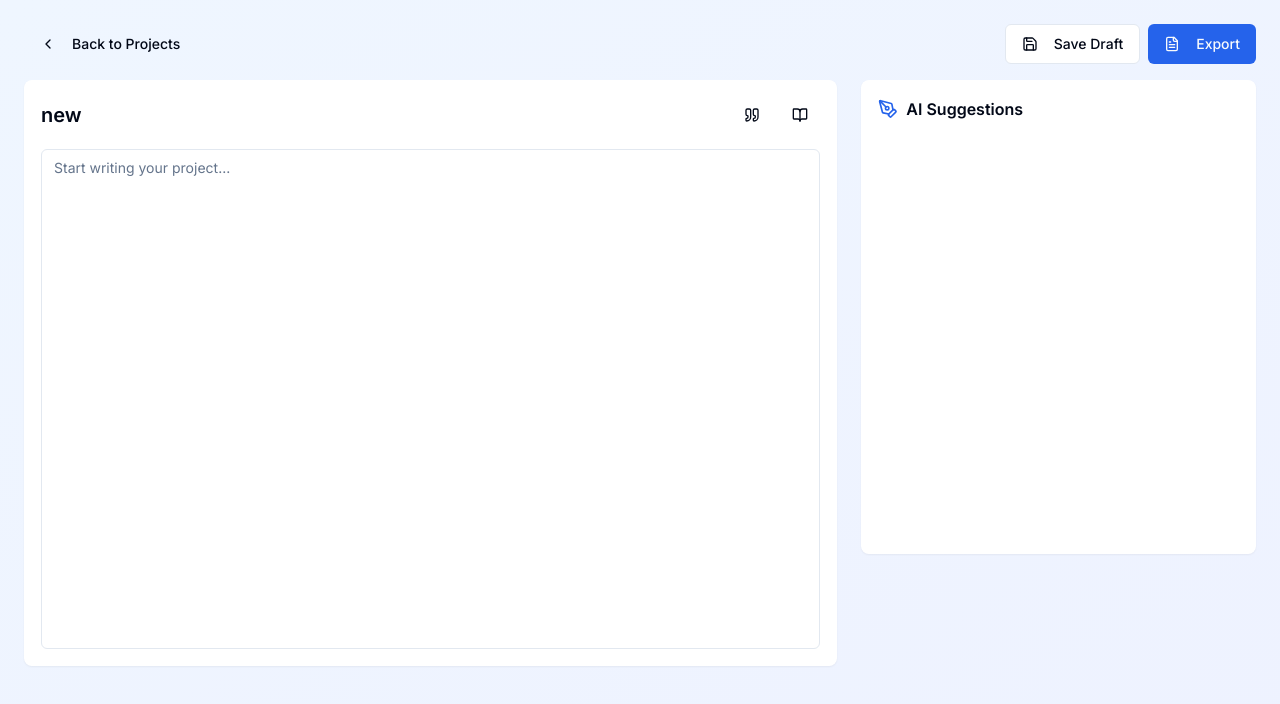
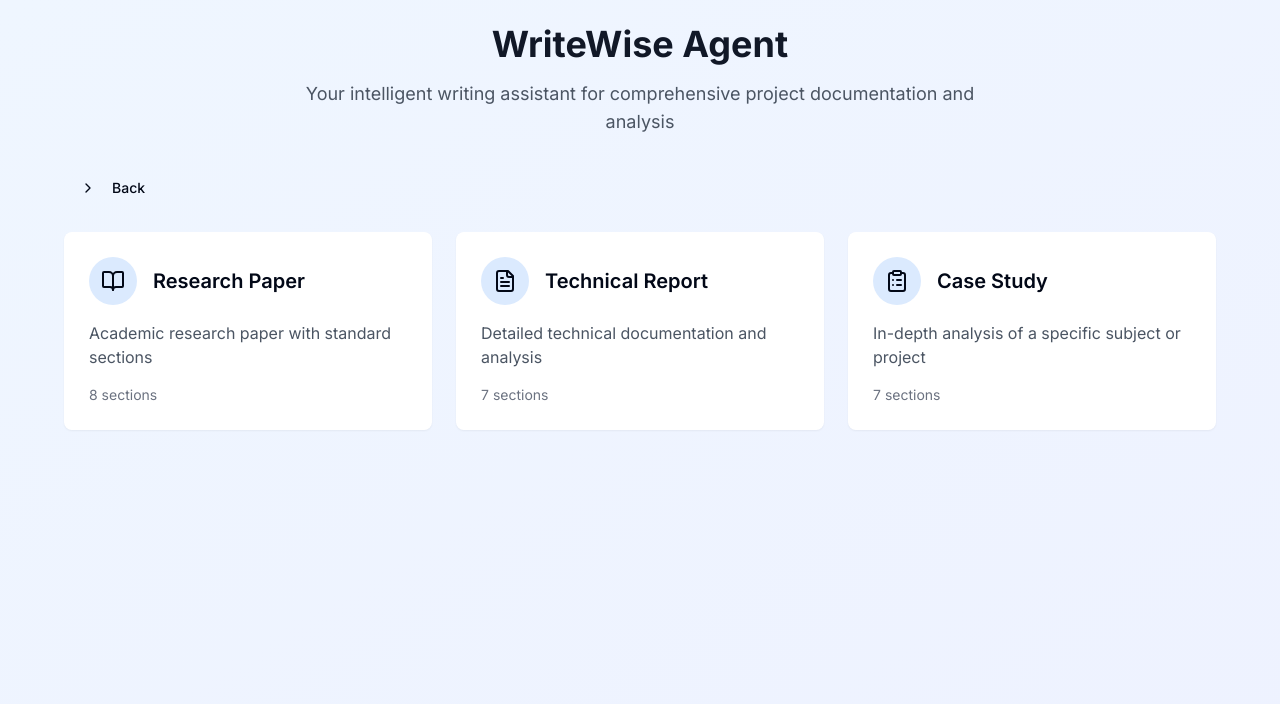
Before and after one commit to Teleiosite/writewise-agent, a React (Vite) app: page / in a window 1280 px wide. Both pictures are taken after a click on the button "Create Project". Shown: the top 704 px of the page. Built offline with nearby package versions, Linux system fonts and the light colour scheme.

Commit message:
Start implementation based on suggestions

```diff
--- /dev/null
+++ b/src/components/DocumentTemplates.tsx
@@ -0,0 +1,92 @@
+
+import { Card } from "@/components/ui/card";
+import {
+  BookOpen,
+  FileText,
+  ClipboardList,
+  BeakerIcon,
+  BookText,
+  FileSpreadsheet,
+} from "lucide-react";
+
+export type TemplateType = {
+  id: string;
+  title: string;
+  icon: JSX.Element;
+  sections: string[];
+  description: string;
+};
+
+export const documentTemplates: TemplateType[] = [
+  {
+    id: "research-paper",
+    title: "Research Paper",
+    icon: <BookOpen className="w-6 h-6" />,
+    description: "Academic research paper with standard sections",
+    sections: [
+      "Abstract",
+      "Introduction",
+      "Literature Review",
+      "Methodology",
+      "Results",
+      "Discussion",
+      "Conclusion",
+      "References",
+    ],
+  },
+  {
+    id: "technical-report",
+    title: "Technical Report",
+    icon: <FileText className="w-6 h-6" />,
+    description: "Detailed technical documentation and analysis",
+    sections: [
+      "Executive Summary",
+      "Project Overview",
+      "Technical Analysis",
+      "Implementation",
+      "Testing Results",
+      "Recommendations",
+      "Appendices",
+    ],
+  },
+  {
+    id: "case-study",
+    title: "Case Study",
+    icon: <ClipboardList className="w-6 h-6" />,
+    description: "In-depth analysis of a specific subject or project",
+    sections: [
+      "Overview",
+      "Background",
+      "Problem Statement",
+      "Analysis",
+      "Solutions",
+      "Results",
+      "Recommendations",
+    ],
+  },
+];
+
+export function DocumentTemplates({ onSelect }: { onSelect: (template: TemplateType) => void }) {
+  return (
+    <div className="grid grid-cols-1 md:grid-cols-3 gap-6">
+      {documentTemplates.map((template) => (
+        <Card
+          key={template.id}
+          className="glass-card p-6 space-y-4 hover:shadow-xl transition-all cursor-pointer"
+          onClick={() => onSelect(template)}
+        >
+          <div className="flex items-center space-x-4">
+            <div className="p-3 rounded-full bg-blue-100">
+              {template.icon}
+            </div>
+            <h3 className="text-xl font-semibold">{template.title}</h3>
+          </div>
+          <p className="text-gray-600">{template.description}</p>
+          <div className="text-sm text-gray-500">
+            {template.sections.length} sections
+          </div>
+        </Card>
+      ))}
+    </div>
+  );
+}
--- a/src/components/WritingEditor.tsx
+++ b/src/components/WritingEditor.tsx
@@ -1,30 +1,62 @@
 
-import { useState } from "react";
+import { useState, useEffect } from "react";
 import { Card } from "@/components/ui/card";
 import { Button } from "@/components/ui/button";
 import { Textarea } from "@/components/ui/textarea";
 import { ScrollArea } from "@/components/ui/scroll-area";
 import {
-  X,
   Save,
   FileText,
   Quote,
   BookOpen,
   ChevronLeft,
   PenTool,
+  Clock,
+  BookmarkIcon,
 } from "lucide-react";
+import type { TemplateType } from "./DocumentTemplates";
 
 interface WritingEditorProps {
   onClose: () => void;
   projectName: string;
+  template?: TemplateType;
 }
 
-export function WritingEditor({ onClose, projectName }: WritingEditorProps) {
-  const [content, setContent] = useState("");
+interface Section {
+  id: string;
+  title: string;
+  content: string;
+}
+
+export function WritingEditor({ onClose, projectName, template }: WritingEditorProps) {
+  const [activeSection, setActiveSection] = useState<string>("");
+  const [sections, setSections] = useState<Section[]>([]);
   const [suggestions, setSuggestions] = useState<string[]>([]);
+  const [wordCount, setWordCount] = useState(0);
+  const [readingTime, setReadingTime] = useState(0);
 
-  const handleContentChange = (value: string) => {
-    setContent(value);
+  useEffect(() => {
+    if (template) {
+      const initialSections = template.sections.map((title) => ({
+        id: title.toLowerCase().replace(/\s+/g, '-'),
+        title,
+        content: "",
+      }));
+      setSections(initialSections);
+      setActiveSection(initialSections[0]?.id || "");
+    }
+  }, [template]);
+
+  const handleContentChange = (sectionId: string, content: string) => {
+    setSections(sections.map(section =>
+      section.id === sectionId ? { ...section, content } : section
+    ));
+
+    // Calculate word count and reading time
+    const words = content.trim().split(/\s+/).length;
+    setWordCount(words);
+    setReadingTime(Math.ceil(words / 200)); // Assuming 200 words per minute reading speed
+
     // In a real implementation, we would make API calls here to get AI suggestions
     setSuggestions([
       "Consider adding more details about the methodology",
@@ -32,6 +64,8 @@ export function WritingEditor({ onClose, projectName }: WritingEditorProps) {
       "Add supporting evidence for this claim",
     ]);
   };
+
+  const currentSection = sections.find(s => s.id === activeSection);
 
   return (
     <div className="max-w-7xl mx-auto animate-fadeIn space-y-4">
@@ -44,7 +78,13 @@ export function WritingEditor({ onClose, projectName }: WritingEditorProps) {
           <ChevronLeft className="mr-2 h-4 w-4 group-hover:-translate-x-1 transition-transform" />
           Back to Projects
         </Button>
-        <div className="flex items-center space-x-2">
+        <div className="flex items-center space-x-4">
+          <div className="flex items-center space-x-2 text-sm text-gray-600">
+            <Clock className="h-4 w-4" />
+            <span>{readingTime} min read</span>
+            <span>•</span>
+            <span>{wordCount} words</span>
+          </div>
           <Button variant="outline">
             <Save className="mr-2 h-4 w-4" />
             Save Draft
@@ -56,11 +96,34 @@ export function WritingEditor({ onClose, projectName }: WritingEditorProps) {
         </div>
       </div>
 
-      <div className="grid grid-cols-1 md:grid-cols-3 gap-6">
-        <div className="md:col-span-2 space-y-4">
+      <div className="grid grid-cols-1 md:grid-cols-12 gap-6">
+        <div className="md:col-span-3">
+          <Card className="glass-card p-4">
+            <div className="flex items-center space-x-2 mb-4">
+              <BookmarkIcon className="h-5 w-5 text-blue-600" />
+              <h3 className="font-semibold">Sections</h3>
+            </div>
+            <ScrollArea className="h-[500px]">
+              <div className="space-y-2">
+                {sections.map((section) => (
+                  <Button
+                    key={section.id}
+                    variant={activeSection === section.id ? "default" : "ghost"}
+                    className="w-full justify-start"
+                    onClick={() => setActiveSection(section.id)}
+                  >
+                    {section.title}
+                  </Button>
+                ))}
+              </div>
+            </ScrollArea>
+          </Card>
+        </div>
+
+        <div className="md:col-span-6 space-y-4">
           <Card className="glass-card p-4">
             <div className="flex items-center justify-between mb-4">
-              <h2 className="text-xl font-semibold">{projectName}</h2>
+              <h2 className="text-xl font-semibold">{currentSection?.title || projectName}</h2>
               <div className="flex items-center space-x-2">
                 <Button variant="ghost" size="sm">
                   <Quote className="h-4 w-4" />
@@ -71,20 +134,21 @@ export function WritingEditor({ onClose, projectName }: WritingEditorProps) {
               </div>
             </div>
             <Textarea
-              value={content}
-              onChange={(e) => handleContentChange(e.target.value)}
-              placeholder="Start writing your project..."
+              value={currentSection?.content || ""}
+              onChange={(e) => handleContentChange(activeSection, e.target.value)}
+              placeholder={`Start writing your ${currentSection?.title || "project"}...`}
               className="min-h-[500px] resize-none"
             />
           </Card>
         </div>
 
-        <Card className="glass-card p-4 h-fit">
+        <div className="md:col-span-3">
+          <Card className="glass-card p-4">
             <div className="flex items-center space-x-2 mb-4">
               <PenTool className="h-5 w-5 text-blue-600" />
               <h3 className="font-semibold">AI Suggestions</h3>
             </div>
-          <ScrollArea className="h-[400px]">
+            <ScrollArea className="h-[500px]">
               <div className="space-y-4">
                 {suggestions.map((suggestion, index) => (
                   <Card
@@ -99,5 +163,6 @@ export function WritingEditor({ onClose, projectName }: WritingEditorProps) {
           </Card>
         </div>
       </div>
+    </div>
   );
 }
--- a/src/pages/Index.tsx
+++ b/src/pages/Index.tsx
@@ -2,13 +2,25 @@
 import { useState } from "react";
 import { Card } from "@/components/ui/card";
 import { Button } from "@/components/ui/button";
-import { Textarea } from "@/components/ui/textarea";
 import { ScrollArea } from "@/components/ui/scroll-area";
 import { ChevronRight, BookText, FileText, BookOpen, PenTool } from "lucide-react";
 import { WritingEditor } from "@/components/WritingEditor";
+import { DocumentTemplates, type TemplateType } from "@/components/DocumentTemplates";
 
 const Index = () => {
   const [activeProject, setActiveProject] = useState<string | null>(null);
+  const [selectedTemplate, setSelectedTemplate] = useState<TemplateType | undefined>();
+  const [showTemplates, setShowTemplates] = useState(false);
+
+  const handleNewProject = () => {
+    setShowTemplates(true);
+  };
+
+  const handleTemplateSelect = (template: TemplateType) => {
+    setSelectedTemplate(template);
+    setActiveProject("new");
+    setShowTemplates(false);
+  };
 
   return (
     <div className="min-h-screen bg-gradient-to-br from-blue-50 to-indigo-50 p-6">
@@ -21,6 +33,20 @@ const Index = () => {
             </p>
           </header>
 
+          {showTemplates ? (
+            <div className="space-y-6">
+              <Button
+                variant="ghost"
+                onClick={() => setShowTemplates(false)}
+                className="group"
+              >
+                <ChevronRight className="mr-2 h-4 w-4 group-hover:rotate-180 transition-transform" />
+                Back
+              </Button>
+              <DocumentTemplates onSelect={handleTemplateSelect} />
+            </div>
+          ) : (
+            <>
               <div className="grid grid-cols-1 md:grid-cols-2 gap-6">
                 <Card className="glass-card p-6 space-y-4 hover:shadow-xl transition-all">
                   <div className="flex items-center space-x-4">
@@ -31,7 +57,7 @@ const Index = () => {
                   </div>
                   <p className="text-gray-600">Start a fresh project with AI-powered writing assistance</p>
                   <Button
-                onClick={() => setActiveProject("new")}
+                    onClick={handleNewProject}
                     className="w-full group"
                   >
                     Create Project
@@ -91,11 +117,17 @@ const Index = () => {
                   </Card>
                 ))}
               </div>
+            </>
+          )}
         </div>
       ) : (
         <WritingEditor
-          onClose={() => setActiveProject(null)}
+          onClose={() => {
+            setActiveProject(null);
+            setSelectedTemplate(undefined);
+          }}
           projectName={activeProject}
+          template={selectedTemplate}
         />
       )}
     </div>
```
Lines whose indentation alone changed are shown as unchanged.
